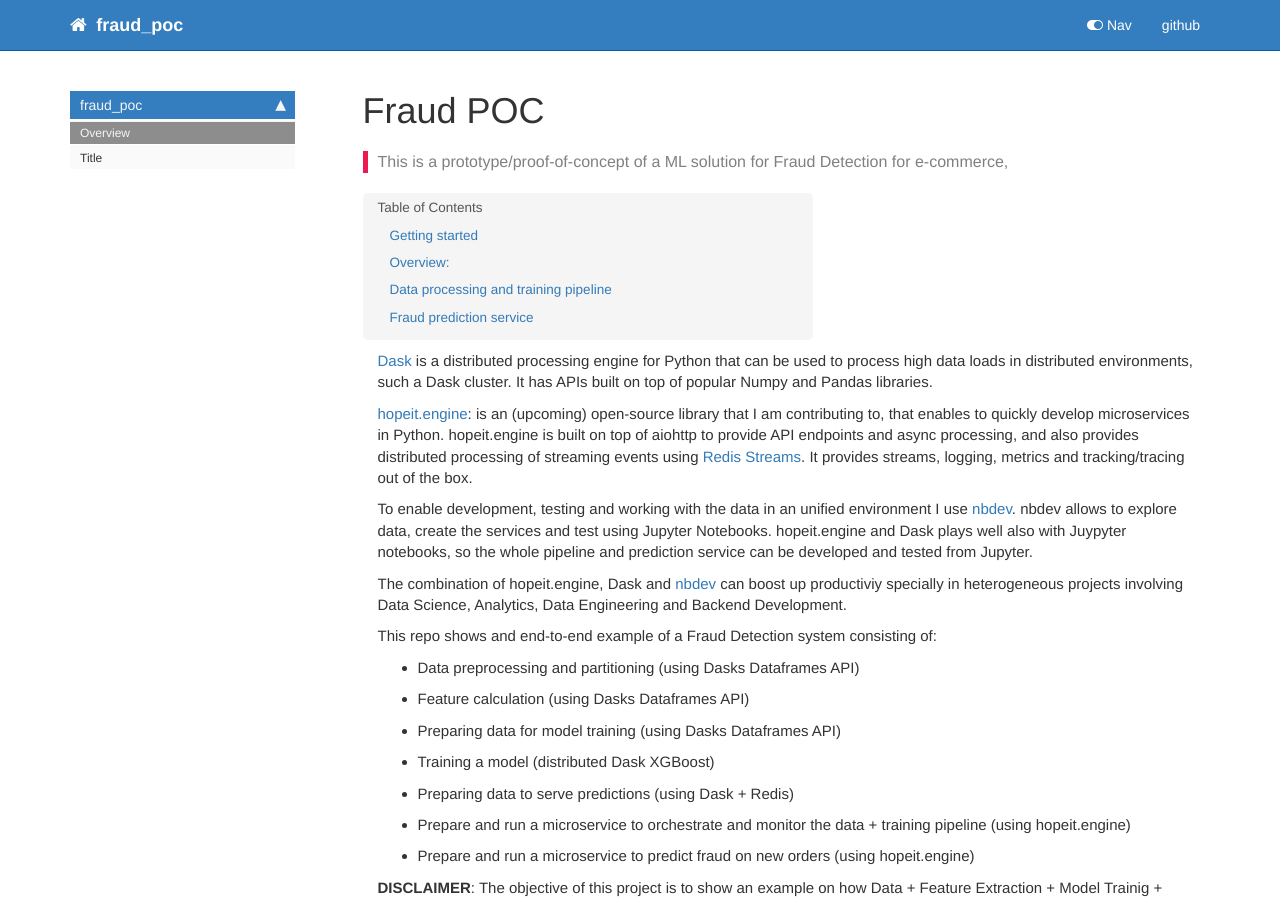
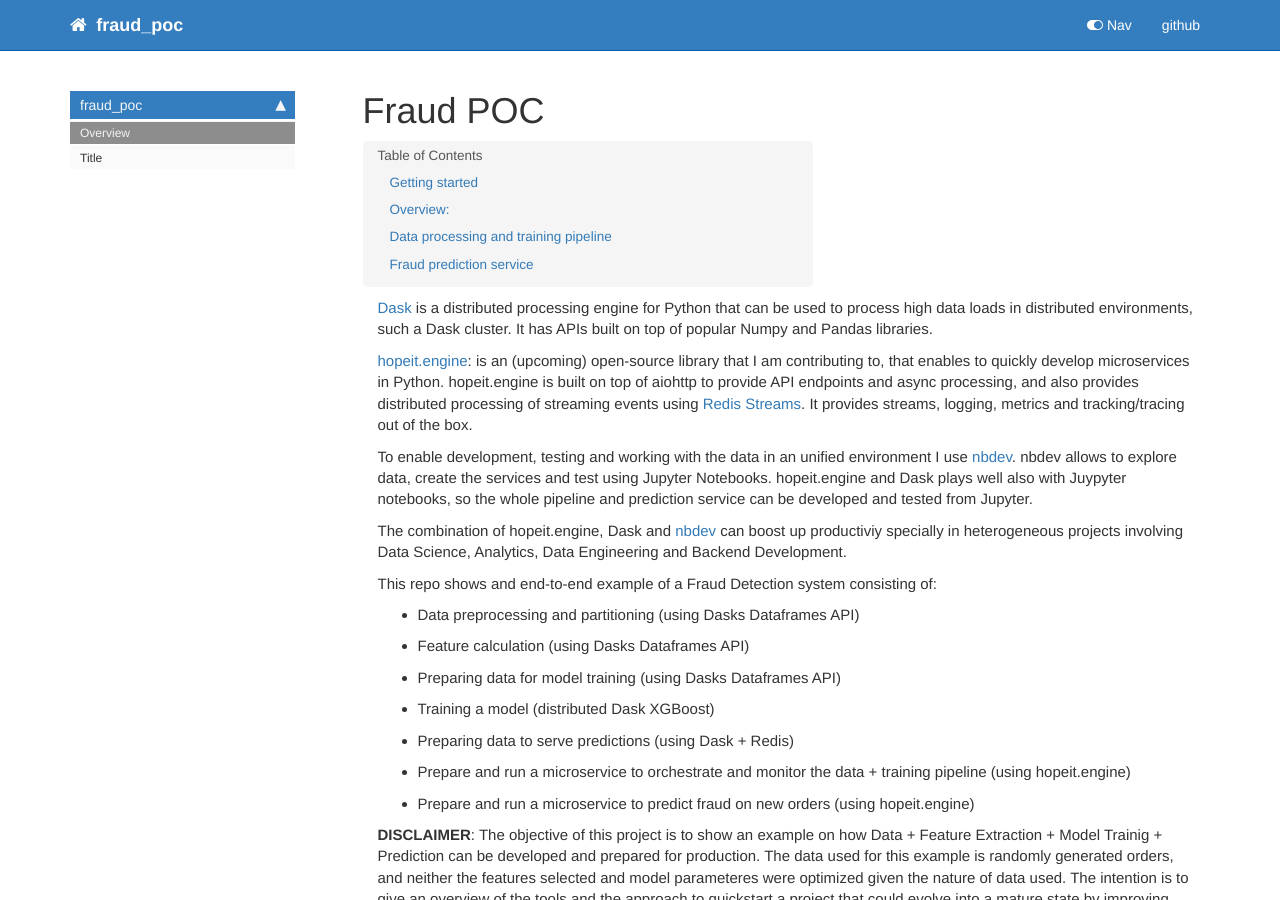
Before and after one commit to leosmerling-hopeit/fraud-poc, a Jekyll site: the page built from docs/index.html, in a window 1280 px wide and 900 px high. Built offline with Jekyll 4.4.1, drawn with Linux system fonts in a browser that asks for light colours; nearby versions of some CDN libraries; comment, search, counter and statistics services are not loaded.

Commit message:
README file update

```diff
--- a/docs/index.html
+++ b/docs/index.html
@@ -5,8 +5,8 @@ title: Fraud POC
 keywords: fastai
 sidebar: home_sidebar
 
-summary: "This is a prototype/proof-of-concept of a ML solution for Fraud Detection for e-commerce,"
-description: "This is a prototype/proof-of-concept of a ML solution for Fraud Detection for e-commerce,"
+
+
 ---
 <!--
 
```
Also changed, not shown: README.md, 1 other file.
